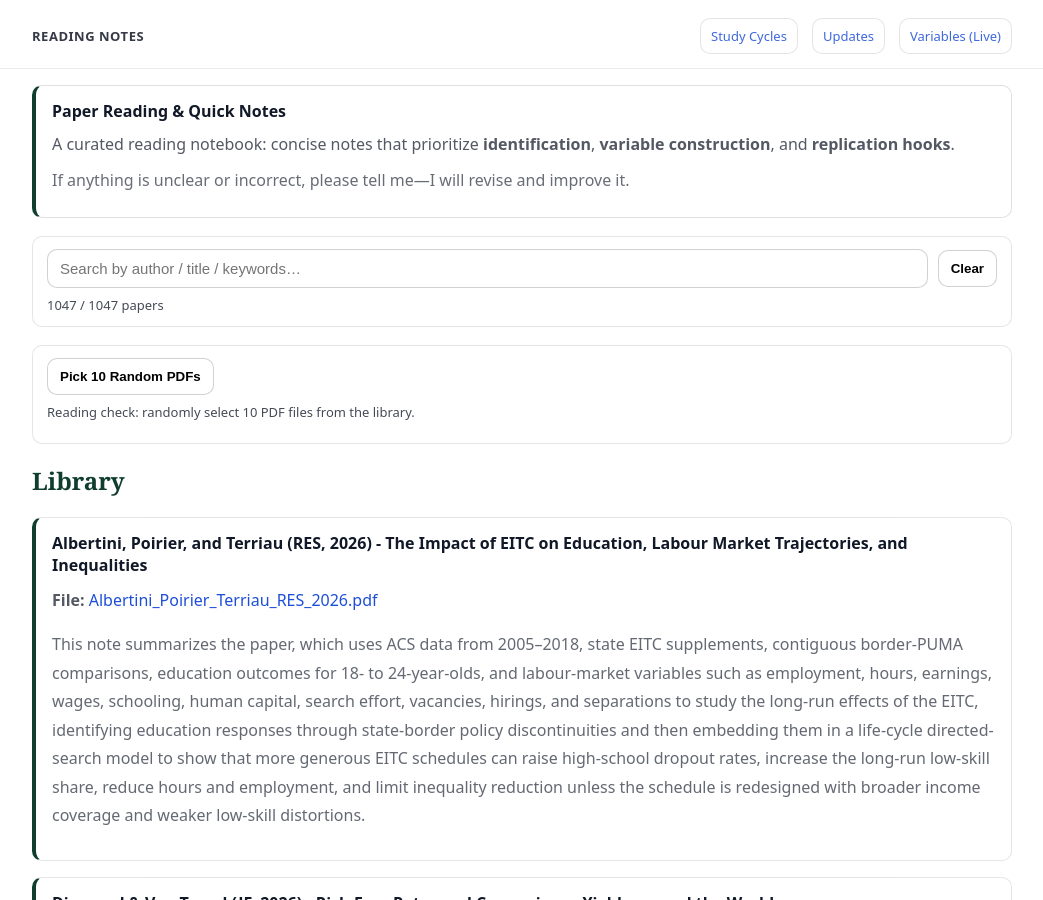
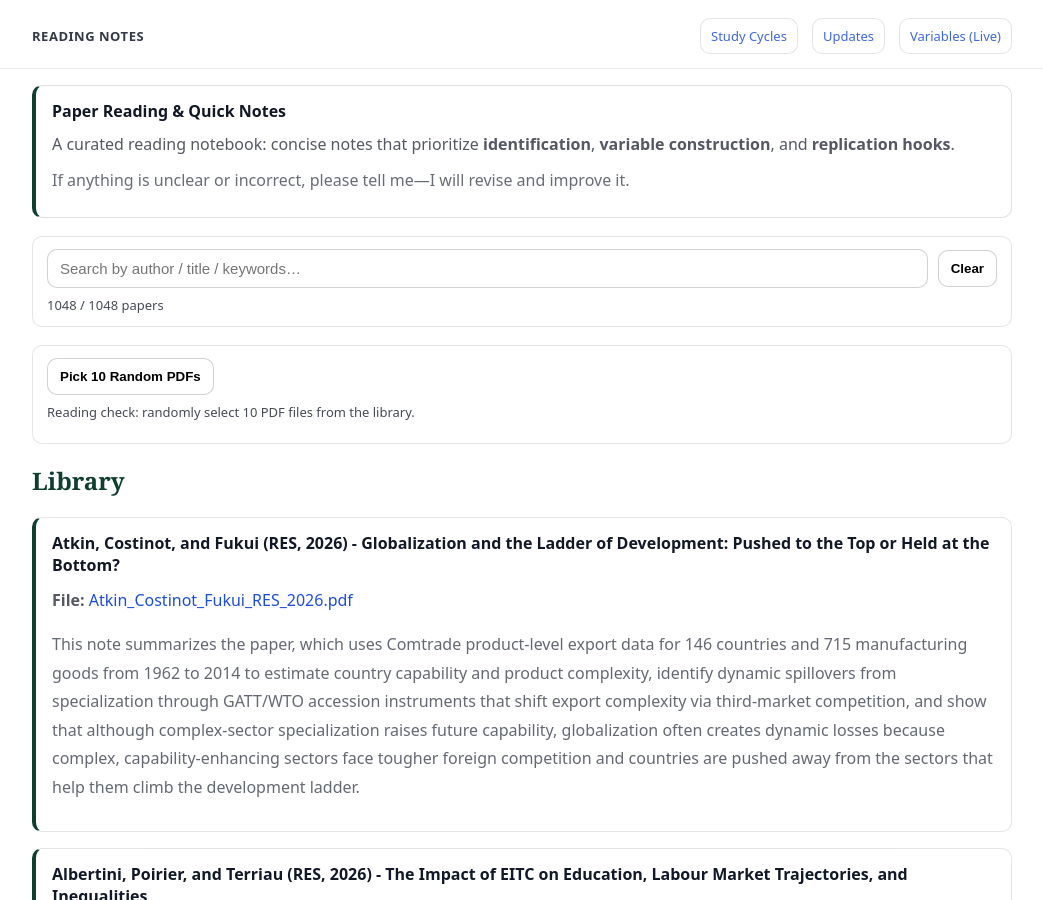
Before and after one commit to yaxinzn/study-archive, a Jekyll site: the page built from reading/index.md, in a window 1280 px wide and 900 px high. Shown: the whole window, without its empty margins (118-1161 px from the left). Built offline with Jekyll 4.4.1, drawn with Linux system fonts in a browser that asks for light colours.

Commit message:
Reading: add/update Atkin_Costinot_Fukui_RES_2026.pdf

```diff
--- a/_data/reading.yml
+++ b/_data/reading.yml
@@ -1,3 +1,7 @@
+- title: "Atkin, Costinot, and Fukui (RES, 2026) - Globalization and the Ladder of Development: Pushed to the Top or Held at the Bottom?"
+  file: "Atkin_Costinot_Fukui_RES_2026.pdf"
+  desc: "This note summarizes the paper, which uses Comtrade product-level export data for 146 countries and 715 manufacturing goods from 1962 to 2014 to estimate country capability and product complexity, identify dynamic spillovers from specialization through GATT/WTO accession instruments that shift export complexity via third-market competition, and show that although complex-sector specialization raises future capability, globalization often creates dynamic losses because complex, capability-enhancing sectors face tougher foreign competition and countries are pushed away from the sectors that help them climb the development ladder."
+
 - title: "Albertini, Poirier, and Terriau (RES, 2026) - The Impact of EITC on Education, Labour Market Trajectories, and Inequalities"
   file: "Albertini_Poirier_Terriau_RES_2026.pdf"
   desc: "This note summarizes the paper, which uses ACS data from 2005–2018, state EITC supplements, contiguous border-PUMA comparisons, education outcomes for 18- to 24-year-olds, and labour-market variables such as employment, hours, earnings, wages, schooling, human capital, search effort, vacancies, hirings, and separations to study the long-run effects of the EITC, identifying education responses through state-border policy discontinuities and then embedding them in a life-cycle directed-search model to show that more generous EITC schedules can raise high-school dropout rates, increase the long-run low-skill share, reduce hours and employment, and limit inequality reduction unless the schedule is redesigned with broader income coverage and weaker low-skill distortions."
```
Also changed, not shown: 1 other file.
